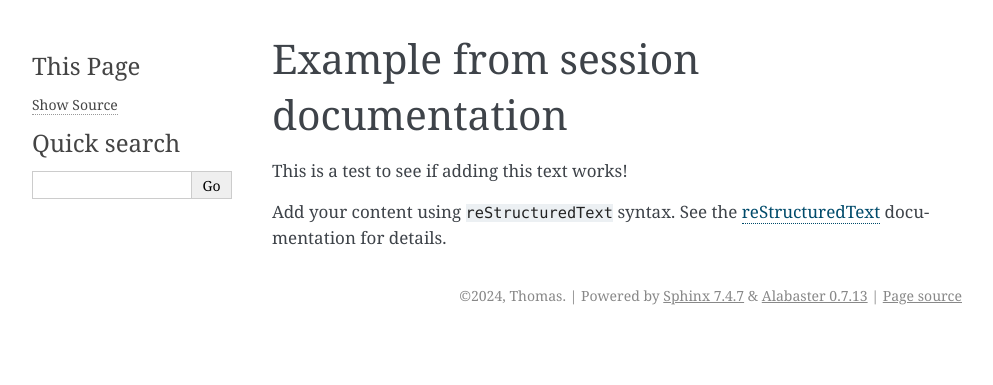
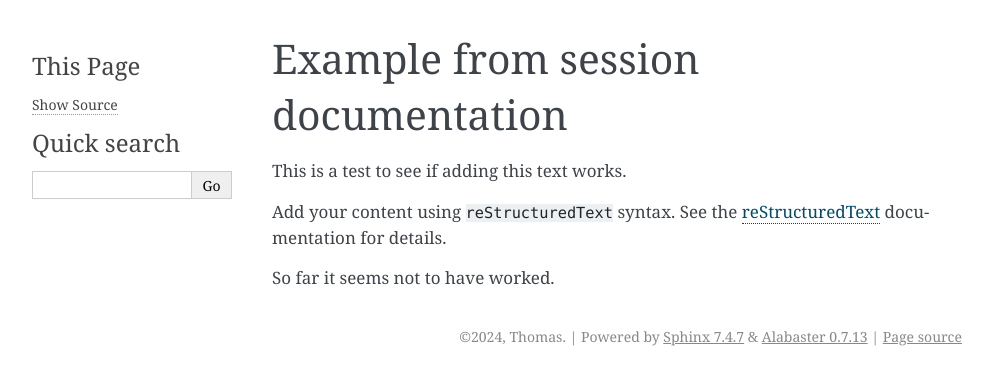
Before and after one commit to Samot484/Continuous_Integration, a Sphinx documentation site: the page built from docs/source/index.rst, in a window 1280 px wide. Shown: the top 385 px of the page, without its empty margins (148-1141 px from the left). Built offline with Sphinx 7.4.7, drawn with Linux system fonts in a browser that asks for light colours.

Commit message:
Update index.rst

```diff
--- a/docs/source/index.rst
+++ b/docs/source/index.rst
@@ -6,12 +6,13 @@
 Example from session documentation
 ==================================
 
-This is a test to see if adding this text works!
+This is a test to see if adding this text works.
 
 Add your content using ``reStructuredText`` syntax. See the
 `reStructuredText <https://www.sphinx-doc.org/en/master/usage/restructuredtext/index.html>`_
 documentation for details.
 
+So far it seems not to have worked.
 
 .. toctree::
    :maxdepth: 2
```
